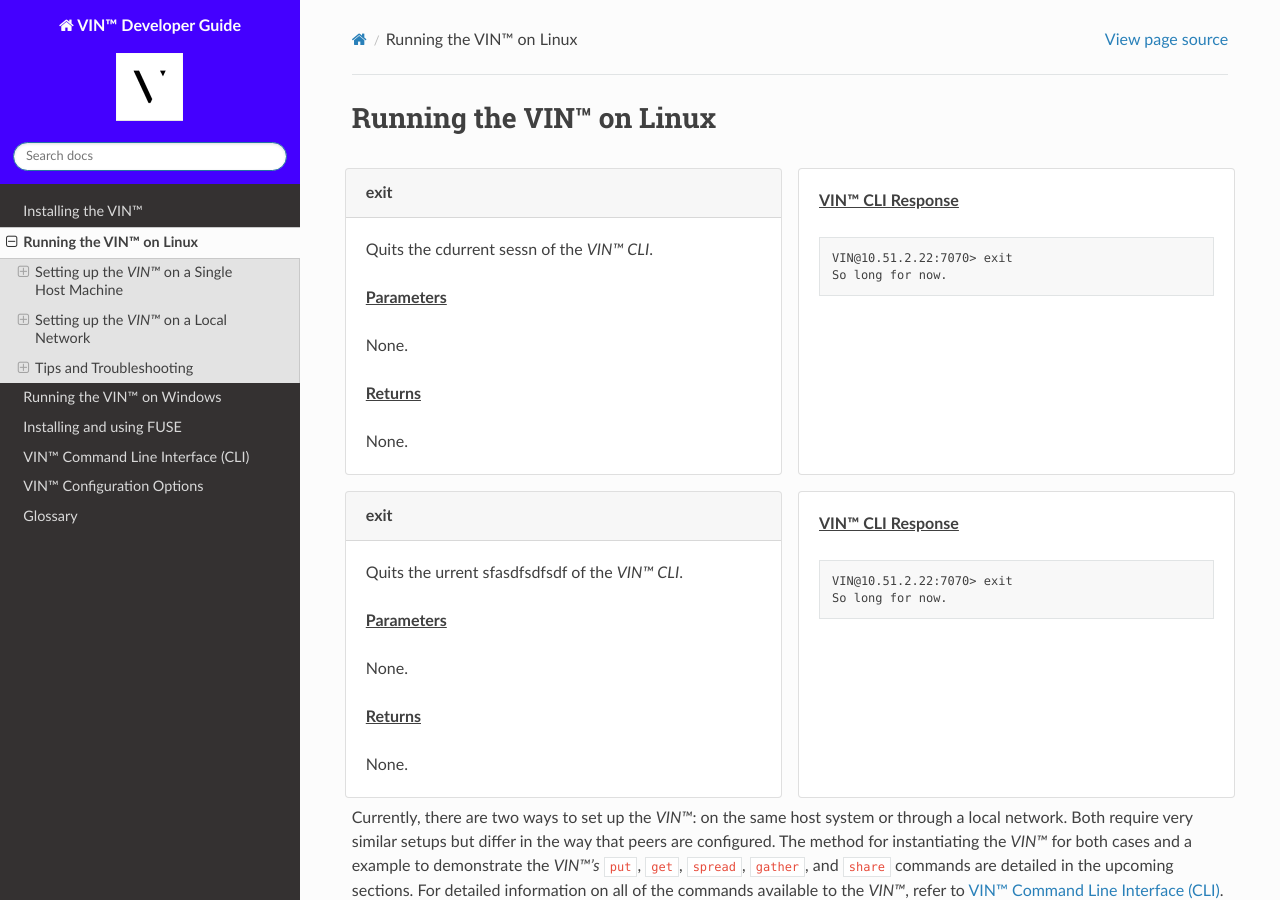
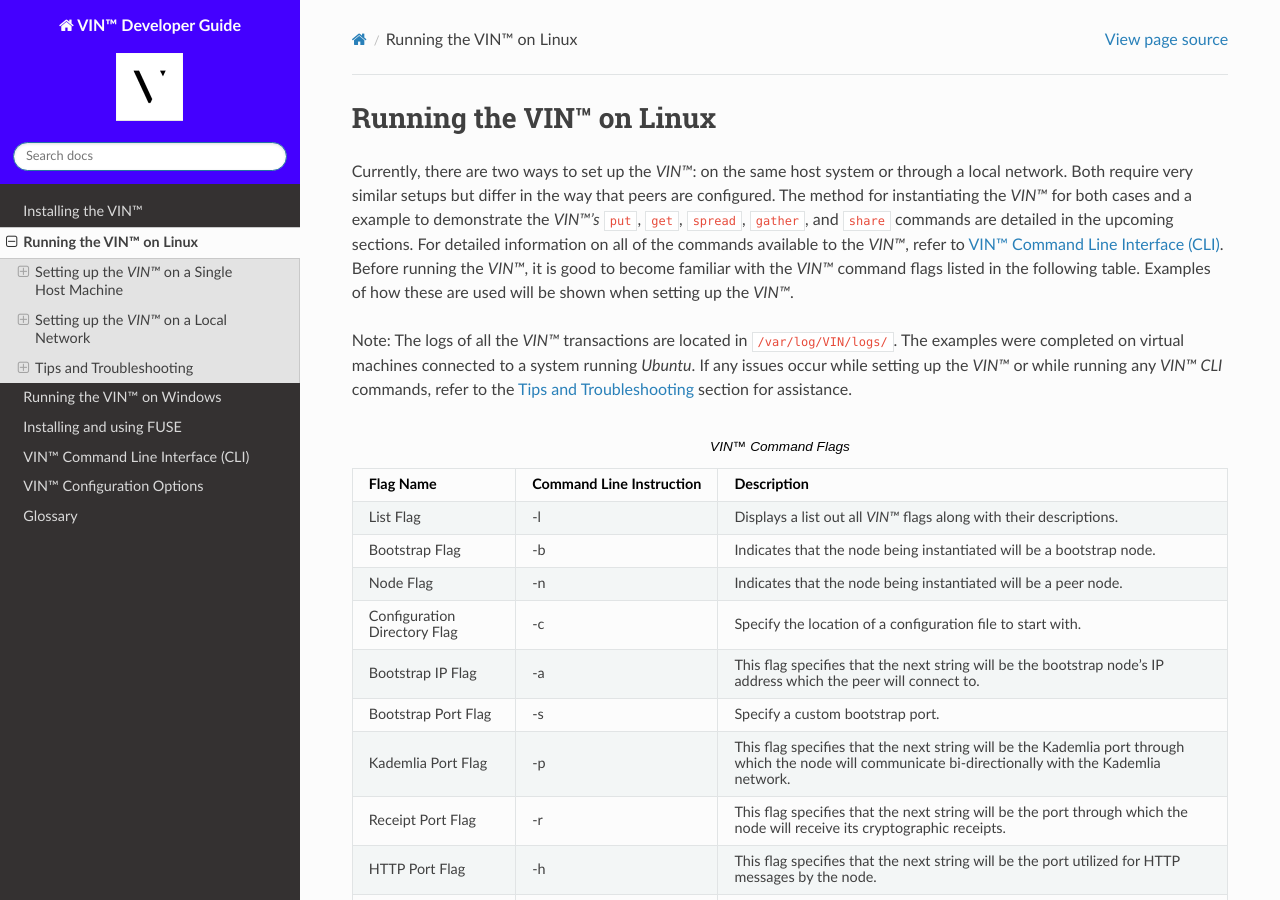
Before and after one commit to Market-Insight-Solutions-LLC/vin-developer-guide, a Sphinx documentation site: the page built from docs/source/running_the_vin_linux.rst, in a window 1280 px wide and 900 px high. Built offline with Sphinx 7.4.7 and the Read the Docs theme 2.0.0, drawn with Linux system fonts in a browser that asks for light colours.

Commit message:
Updating Running VIN on Linux

```diff
--- a/docs/source/running_the_vin_linux.rst
+++ b/docs/source/running_the_vin_linux.rst
@@ -3,59 +3,6 @@
 ***********************************
 Running the VIN™ on Linux
 ***********************************
-
-.. panels::
-    :card: none
-    :container: example-container
-
-    **exit**
-    ^^^^^^^^^
-
-    Quits the cdurrent sessn of the *VIN™ CLI*.
-
-    :bold-underline:`Parameters`
-
-    None.
-
-    :bold-underline:`Returns`
-
-    None.
-
-    ---
-
-    :bold-underline:`VIN™ CLI Response`
-
-    .. code-block:: none
-
-      VIN@10.51.2.22:7070> exit
-      So long for now.
-
-
-.. panels::
-    :card: none
-    :container: example-container1
-
-    **exit**
-    ^^^^^^^^^
-
-    Quits the urrent sfasdfsdfsdf of the *VIN™ CLI*.
-
-    :bold-underline:`Parameters`
-
-    None.
-
-    :bold-underline:`Returns`
-
-    None.
-
-    ---
-
-    :bold-underline:`VIN™ CLI Response`
-
-    .. code-block:: none
-
-      VIN@10.51.2.22:7070> exit
-      So long for now.
 
 Currently, there are two ways to set up the *VIN™*: on the same host system or through a local network. Both require very similar setups but differ in the way that peers are configured. The method for instantiating the *VIN™* for both cases and a example to demonstrate the *VIN™'s* ``put``, ``get``, ``spread``, ``gather``, and ``share`` commands are detailed in the upcoming sections. For detailed information on all of the commands available to the *VIN™*, refer to :ref:`vin-cli`. Before running the *VIN™*, it is good to become familiar with the *VIN™* command flags listed in the following table. Examples of how these are used will be shown when setting up the *VIN™*.
 
```
